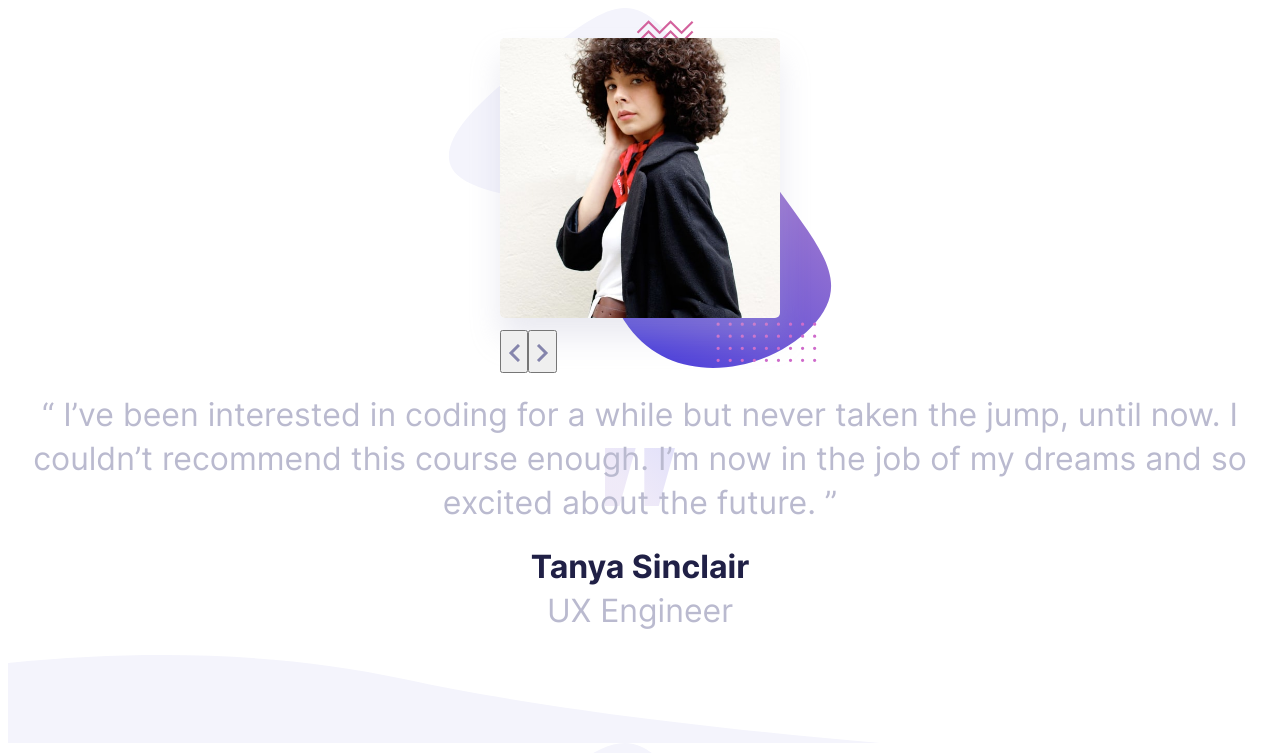
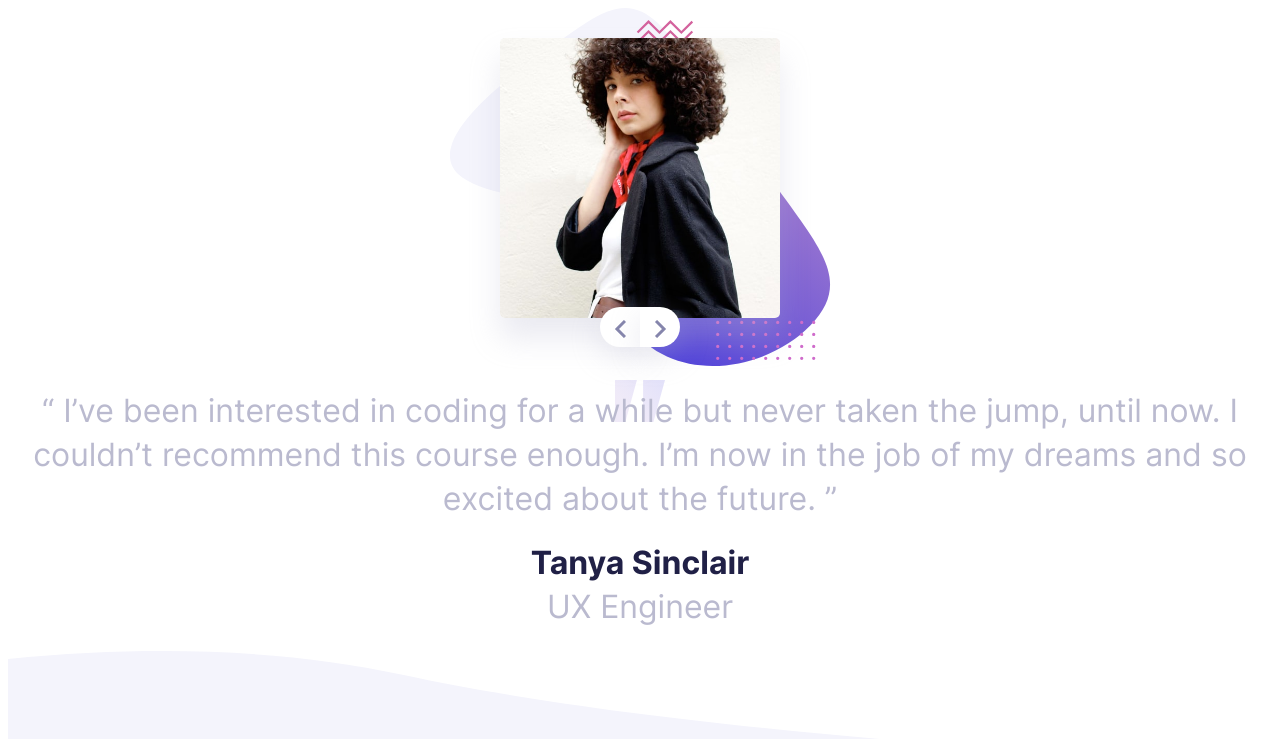
Before and after one commit to royeradames/coding-bootcamp-testimonials, a React (Create React App) app: page / in a window 1280 px wide. Shown: the top 753 px of the page. Built offline with nearby package versions, Linux system fonts and the light colour scheme.

Commit message:
📦slider alternate from one testimonial to the other

```diff
--- a/src/App.tsx
+++ b/src/App.tsx
@@ -1,4 +1,4 @@
-import React from "react";
+import React, { useState } from "react";
 import "./testimonials-css/mobile.scss";
 import "./testimonials-css/desktop.scss";
 import "./testimonials-css/desktop.scss";
@@ -7,11 +7,20 @@ import "./testimonials-css/desktop.scss";
 import tanya from "./images/image-tanya.jpg";
 import john from "./images/image-john.jpg";
 function App() {
+  const [slide, setSlide] = useState(true);
+
+  const sliderLogic = (
+    slide: boolean,
+    setSlide: React.Dispatch<React.SetStateAction<boolean>>
+  ) => {
+    setSlide(!slide);
+    console.log(slide);
+  };
   return (
     <>
       {/* add tags inside the main tag */}
 
-      <article className="testimonial">
+      <article className={slide ? `testimonial ` : "slider testimonial "}>
         <header className="testimonial__header">
           <img
             src={tanya}
@@ -19,7 +28,10 @@ function App() {
             className="testimonial__img"
           />
           <div className="testimonial__slider-control">
-            <button className="tesetimonial__prev">
+            <button
+              className="testimonial__prev testimonial__slide-control-button"
+              onClick={() => sliderLogic(slide, setSlide)}
+            >
               <svg xmlns="http://www.w3.org/2000/svg" width="12" height="18">
                 <path
                   fill="none"
@@ -29,7 +41,10 @@ function App() {
                 />
               </svg>
             </button>
-            <button className="tesetimonial__next">
+            <button
+              className="testimonial__next testimonial__slide-control-button"
+              onClick={() => sliderLogic(slide, setSlide)}
+            >
               <svg xmlns="http://www.w3.org/2000/svg" width="13" height="18">
                 <path
                   fill="none"
@@ -51,13 +66,41 @@ function App() {
           <p className="testimonial__degree">UX Engineer</p>
         </footer>
       </article>
-      <article className="testimonial">
+      <article className={slide ? "slider testimonial " : `testimonial `}>
         <header className="testimonial__header">
           <img
             src={john}
             alt="Portrait of John Tarkpor"
             className="testimonial__img"
           />
+          <div className="testimonial__slider-control">
+            <button
+              className="testimonial__prev testimonial__slide-control-button"
+              onClick={() => sliderLogic(slide, setSlide)}
+            >
+              <svg xmlns="http://www.w3.org/2000/svg" width="12" height="18">
+                <path
+                  fill="none"
+                  stroke="#8585AC"
+                  stroke-width="3"
+                  d="M11 1L3 9l8 8"
+                />
+              </svg>
+            </button>
+            <button
+              className="testimonial__next testimonial__slide-control-button"
+              onClick={() => sliderLogic(slide, setSlide)}
+            >
+              <svg xmlns="http://www.w3.org/2000/svg" width="13" height="18">
+                <path
+                  fill="none"
+                  stroke="#8585AC"
+                  stroke-width="3"
+                  d="M2 1l8 8-8 8"
+                />
+              </svg>
+            </button>
+          </div>
         </header>
 
         <p className="testimonial__message">
@@ -67,7 +110,7 @@ function App() {
         </p>
 
         <footer className="testimonial__footer">
-          <p className="testminoial__name">John Tarkpor</p>
+          <p className="testimonial__name">John Tarkpor</p>
           <p className="testimonial__degree">Junior Front-end Developer</p>
         </footer>
       </article>
--- a/src/testimonials-css/mobile.scss
+++ b/src/testimonials-css/mobile.scss
@@ -3,11 +3,14 @@ $grayish-blue: hsl(240, 18%, 77%);
 
 // 375 px
 .page{
-    min-height: 100vh;
+    // min-height: 100vh;
+    // background-color: $grayish-blue;
+}
 
-
-}
 .testimonial{
+    &--hide-content{
+        display: none;
+    }
     // fluit typography
     font-size: clamp(1.8rem, 3vw, 3.2rem);
     line-height: clamp( 2.4rem, 4vw, 4.4rem);
@@ -15,8 +18,8 @@ $grayish-blue: hsl(240, 18%, 77%);
     // background images
     background-image: url("../images/pattern-quotes.svg"), url("../images/pattern-bg.svg"),  url("../images/pattern-curve.svg");
     background-repeat: no-repeat;
-    background-size: 7rem, 90% 49%,  69% 12%;
-    background-position: 50% 65%,50% 0%,  bottom left;
+    background-size: 5rem, 90% 49%,  69% 12%;
+    background-position: 50% 54%,50% 0%,  bottom left;
 
     // layout
     display: grid;
@@ -40,6 +43,36 @@ $grayish-blue: hsl(240, 18%, 77%);
         max-width: 28rem;
         box-shadow: 0 2rem 3rem hsla(240, 18%, 77%, 0.3);
         border-radius: .5rem;
+    }
+    &__slider-control{
+        display: flex;
+        justify-content: center;
+    }
+    &__slide-control-button{
+        border: none;
+        background-color: white;
+        width: 4rem;
+        height: 4rem;
+        box-shadow: 0 1rem 3rem hsla(240, 18%, 77%, 0.3);
+
+        // change cursor to reflex that the buttons are clickable
+        cursor: pointer;
+
+        // move the buttons on top of othe image
+        position: relative;
+        bottom: 2.2rem;
+        &:active{
+            transform: scale(0.9);
+        }
+        &:hover{
+            background-color: #eeeeff;
+        }
+    }
+    &__prev{
+        border-radius: 2rem 0 0 2rem;
+    }
+    &__next{
+        border-radius: 0 2rem 2rem 0;
     }
 
     // article body content
@@ -66,3 +99,7 @@ $grayish-blue: hsl(240, 18%, 77%);
     }
 
 }
+
+.slider{
+    display: none;
+}
```
